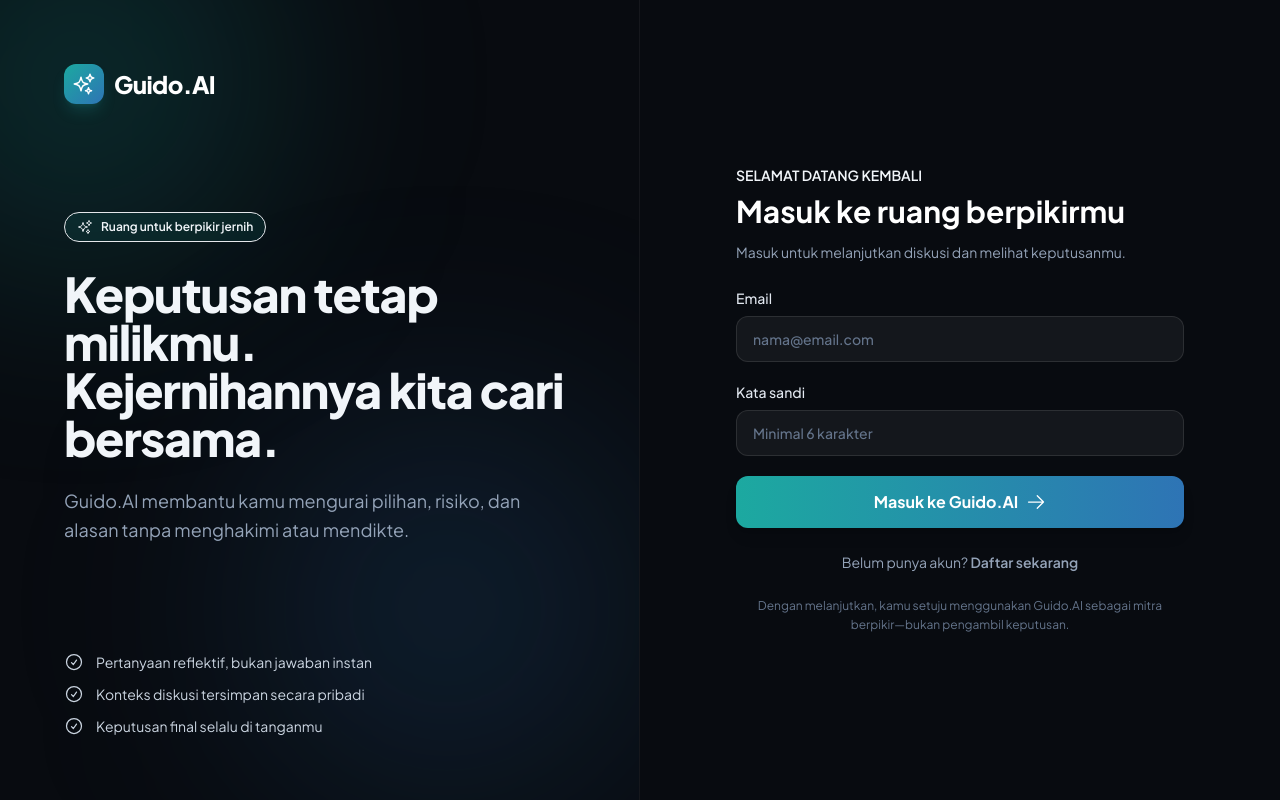
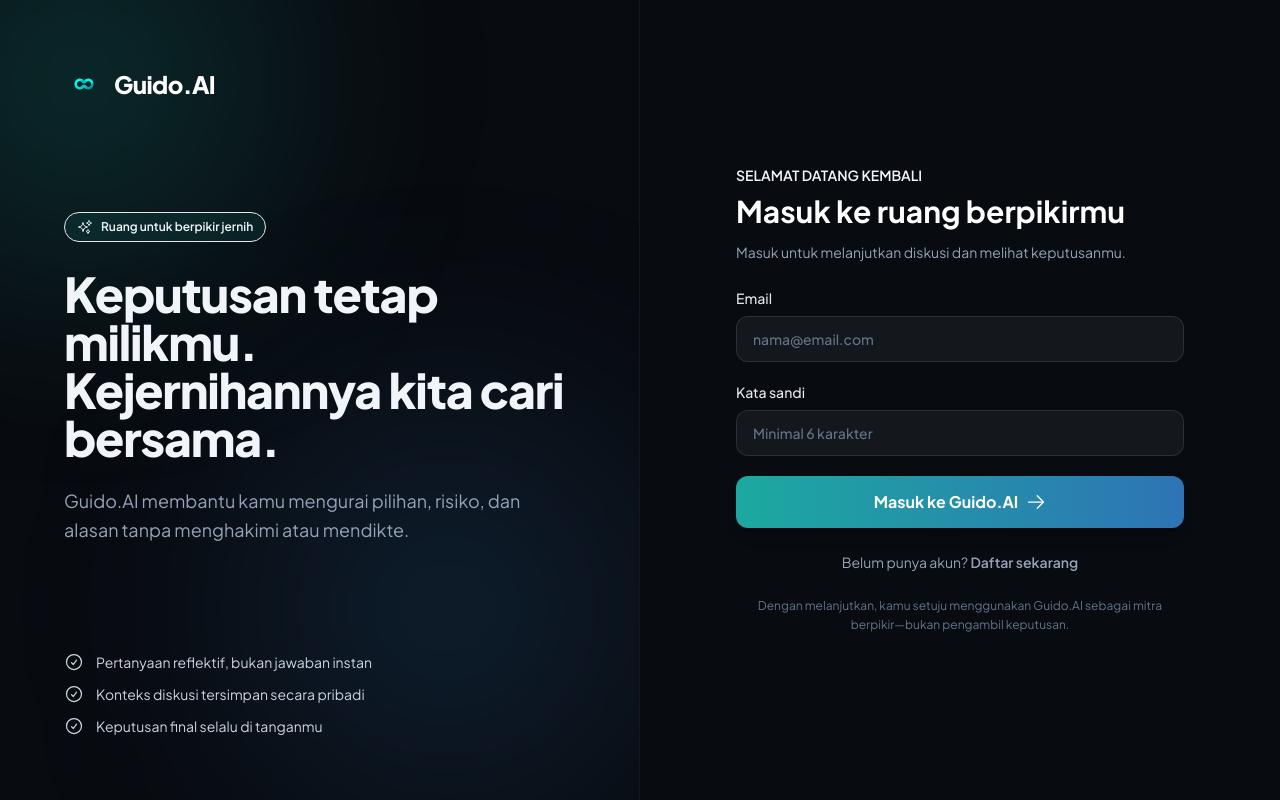
Before and after one commit to dangsky22/mantap, a React (Vite) app: page /auth in a window 1280 px wide. Built offline with nearby package versions, Linux system fonts and the light colour scheme; no server answers.

Commit message:
fixing logo

```diff
--- a/src/pages/AuthPage.tsx
+++ b/src/pages/AuthPage.tsx
@@ -108,5 +108,5 @@
 }
 
 function Brand() {
-  return <><span className="flex h-10 w-10 items-center justify-center rounded-xl bg-gradient-to-br from-teal to-blue shadow-lg shadow-teal/20"><SparklesIcon className="h-6 w-6 text-white" /></span><span className="text-2xl font-extrabold tracking-tight text-white">Guido<span className="text-teal-300">.AI</span></span></>;
+  return <><span className="flex h-10 w-10 items-center justify-center rounded-xl overflow-hidden"><img src="/logo.png" alt="Guido.AI Logo" className="w-10 h-10 object-contain" /></span><span className="text-2xl font-extrabold tracking-tight text-white">Guido<span className="text-teal-300">.AI</span></span></>;
 }
```
